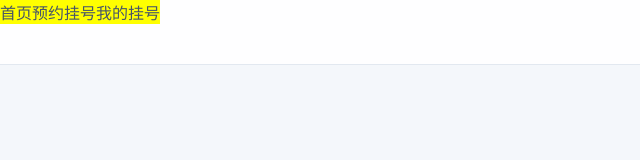
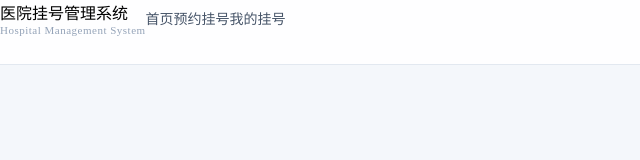
Before and after one commit to tsienbo/HMS, a plain HTML site: page index.html in a window 1280 px wide. Shown: the whole page, without its empty margins (0-640 px from the left). Drawn offline with Linux system fonts and the light colour scheme.

Commit message:
updated by `git push.bat`

```diff
--- a/css/style.css
+++ b/css/style.css
@@ -8,23 +8,43 @@ body {
     background-color: rgb(244, 247, 251);
 }
 
+/* 设置导航盒子边框 */
+.topbar {
+    width: 100%;
+    height: 64px;
+    background-color: rgb(254, 254, 255);
+    border-bottom: 1px solid rgb(226, 232, 240);
+}
+
+.brand {
+    display: flex;
+}
+.brand small {
+    display: block;
+    font-size: 11px;
+    font-weight: 400;
+    color: #94a3b8;
+    letter-spacing: .5px;
+}
+
 .wrapper {
     /* 使用 flex 取代传统 inline-block ，详见 https://juejin.cn/post/7566091125607923763 */
     display: flex;
 
 }
-.wrapper div {
+.wrapper button {
     color: #475569;
-    background-color: yellow;
+    font-weight: 500;
+    font-size: 14px;
+    border: none;
+    background-color: rgb(254, 254, 255);
+
 }
-.wrapper div:active {
-    background-color: black;
+.wrapper button:hover {
+    background-color: rgb(248, 250, 252);
 }
-
-/* 设置导航盒子边框 */
-#nav {
-    width: 100%;
-    height: 64px;
-    background-color: rgb(254, 254, 255);
-    border-bottom: 1px solid rgb(226, 232, 240);
+.wrapper button:active {
+    color: rgb(37, 99, 235);
+    font-weight: bold;
+    background-color: rgb(239, 246, 255);
 }
--- a/index.html
+++ b/index.html
@@ -7,12 +7,18 @@
     <title>Hospital Management System</title>
 </head>
 <body>
-    <div id="nav">
+    <div class="topbar">
         <!-- wrapper 这个盒子用于 flex 父盒子，以取代 inline-block -->
         <div class="wrapper">
-            <div id="index">首页</div>
-            <div id="appointment">预约挂号</div>
-            <div id="my_appointments">我的挂号</div>
+            <div class="brand">
+                <div>医院挂号管理系统
+                    <small>Hospital Management System</small>
+                </div>
+            </div>
+
+            <button id="index">首页</button>
+            <button id="appointment">预约挂号</button>
+            <button id="my_appointments">我的挂号</button>
         </div>
     </div>
 
```
